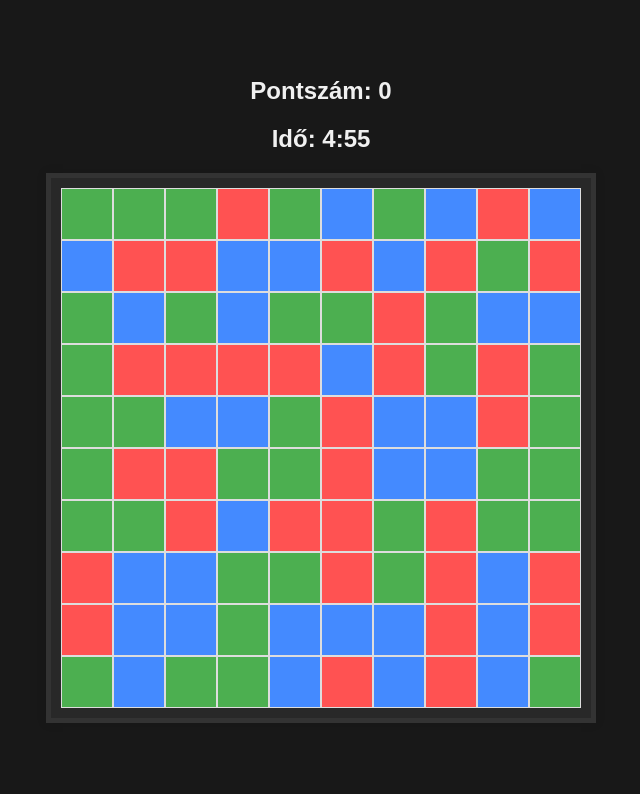
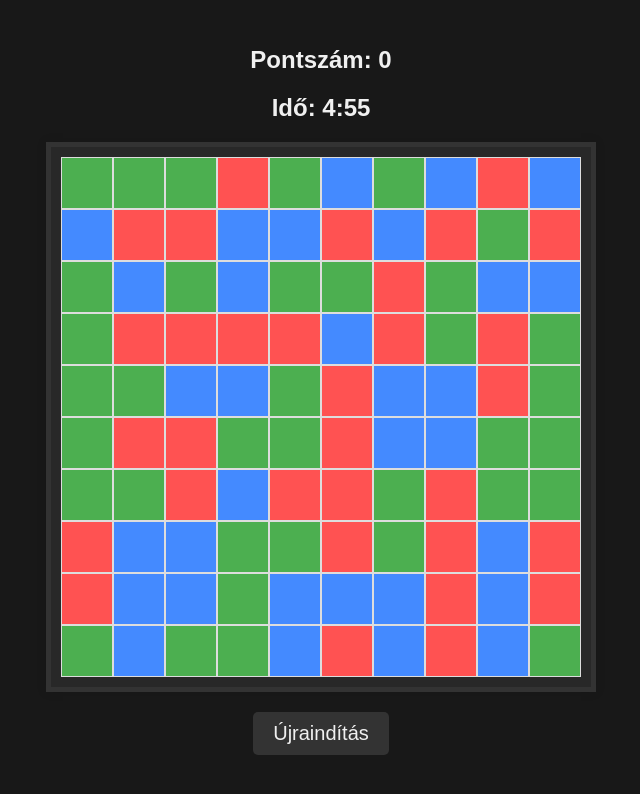
Before and after one commit to Bal500/crashdownClone, a plain HTML site: page index.html in a window 1280 px wide. Shown: the whole page, without its empty margins (319-959 px from the left). Drawn offline with Linux system fonts and the light colour scheme.

Commit message:
works but potential move checker is broken

```diff
--- a/index.html
+++ b/index.html
@@ -10,6 +10,7 @@
     <div id="score">Pontszám: 0</div>
     <div id="timer">Idő: 5:00</div>
     <div id="game-board"></div>
+    <button id="restart">Újraindítás</button>
 
     <script src="script.js"></script>
 </body>
--- a/script.js
+++ b/script.js
@@ -10,9 +10,9 @@ var timer = 300;
         var minutes = Math.floor(timer / 60);
         var seconds = timer % 60;
         document.getElementById('timer').textContent = 'Idő: ' + minutes + ':' + (seconds < 10 ? '0' : '') + seconds;
-            if (timer <= 0) {
+        if (timer <= 0 || !hasPossibleMoves()) {
             clearInterval(timerInterval);
-                alert('Az idő lejárt! A végső pontszámod: ' + score);
+            alert('A játék véget ért! A végső pontszámod: ' + score);
         }
     }, 1000);
 }
@@ -114,6 +114,35 @@ function checkForMatch(i, j) {
     return matchFound;
 }
 
+// Check if there are any possible moves left
+function hasPossibleMoves() {
+    for (var i = 0; i < board.length; i++) {
+        for (var j = 0; j < board[i].length; j++) {
+            if (checkForPotentialMatch(i, j)) {
+                return true;
+            }
+        }
+    }
+    return false;
+}
+
+// Check for potential match without changing the board
+function checkForPotentialMatch(i, j) {
+    var color = board[i][j].className.split(' ')[1];
+
+    // Check for horizontal match
+    if (j < board[i].length - 2 && board[i][j + 1].className.split(' ')[1] === color && board[i][j + 2].className.split(' ')[1] === color) {
+        return true;
+    }
+
+    // Check for vertical match
+    if (i < board.length - 2 && board[i + 1][j].className.split(' ')[1] === color && board[i + 2][j].className.split(' ')[1] === color) {
+        return true;
+    }
+
+    return false;
+}
+
 function refillBoard() {
     var gameBoard = document.getElementById('game-board');
     for (var j = 0; j < 10; j++) {
@@ -146,6 +175,10 @@ function refillBoard() {
     }
 }
 
+document.getElementById('restart').addEventListener('click', function() {
+    location.reload();
+});
+
 generateBoard();
 renderBoard();
 startTimer();
--- a/style.css
+++ b/style.css
@@ -38,6 +38,22 @@ body {
   opacity: 0.7;
 }
 
+#restart {
+  margin-top: 20px;
+  padding: 10px 20px;
+  font-size: 20px;
+  color: #f0f0f0;
+  background-color: #333;
+  border: none;
+  border-radius: 5px;
+  cursor: pointer;
+  transition: background-color 0.3s ease;
+}
+
+#restart:hover {
+  background-color: #444;
+}
+
 .red {
   background-color: #ff5252;
 }
```
Lines whose indentation alone changed are shown as unchanged.
